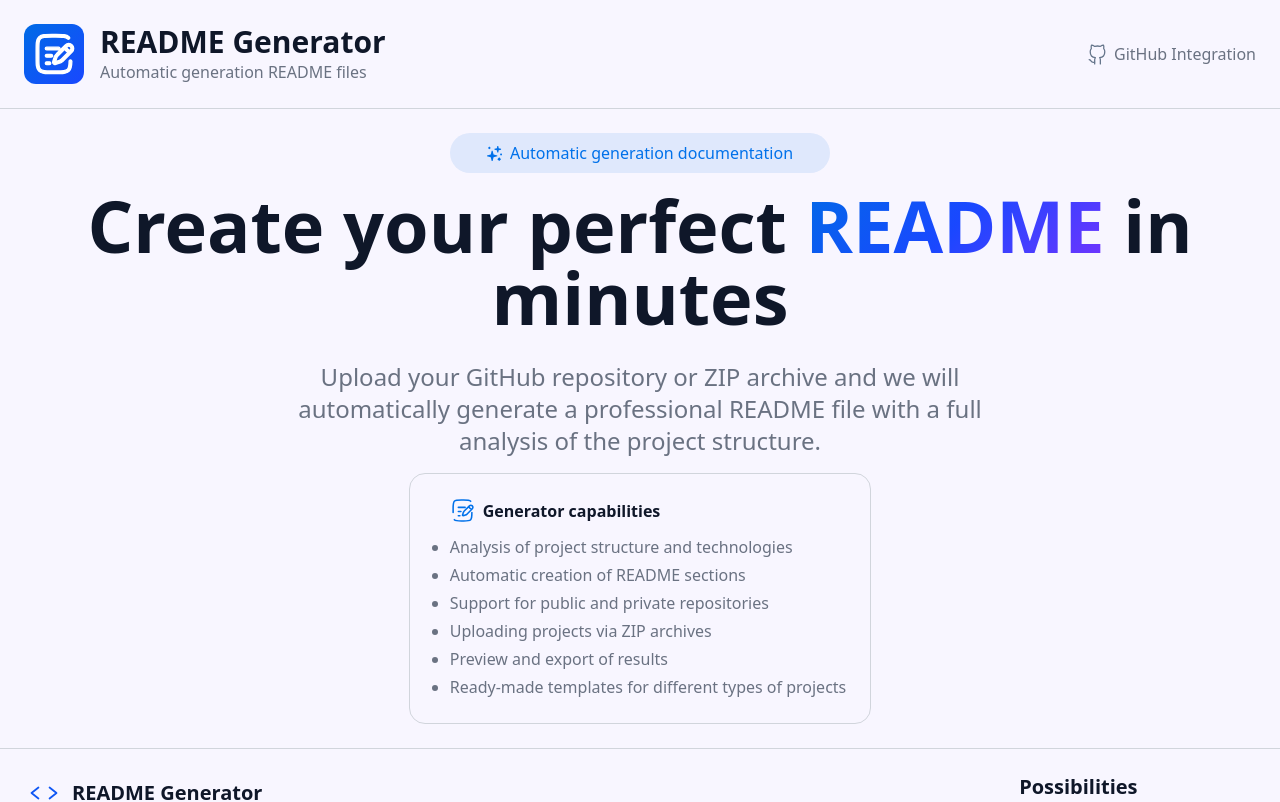
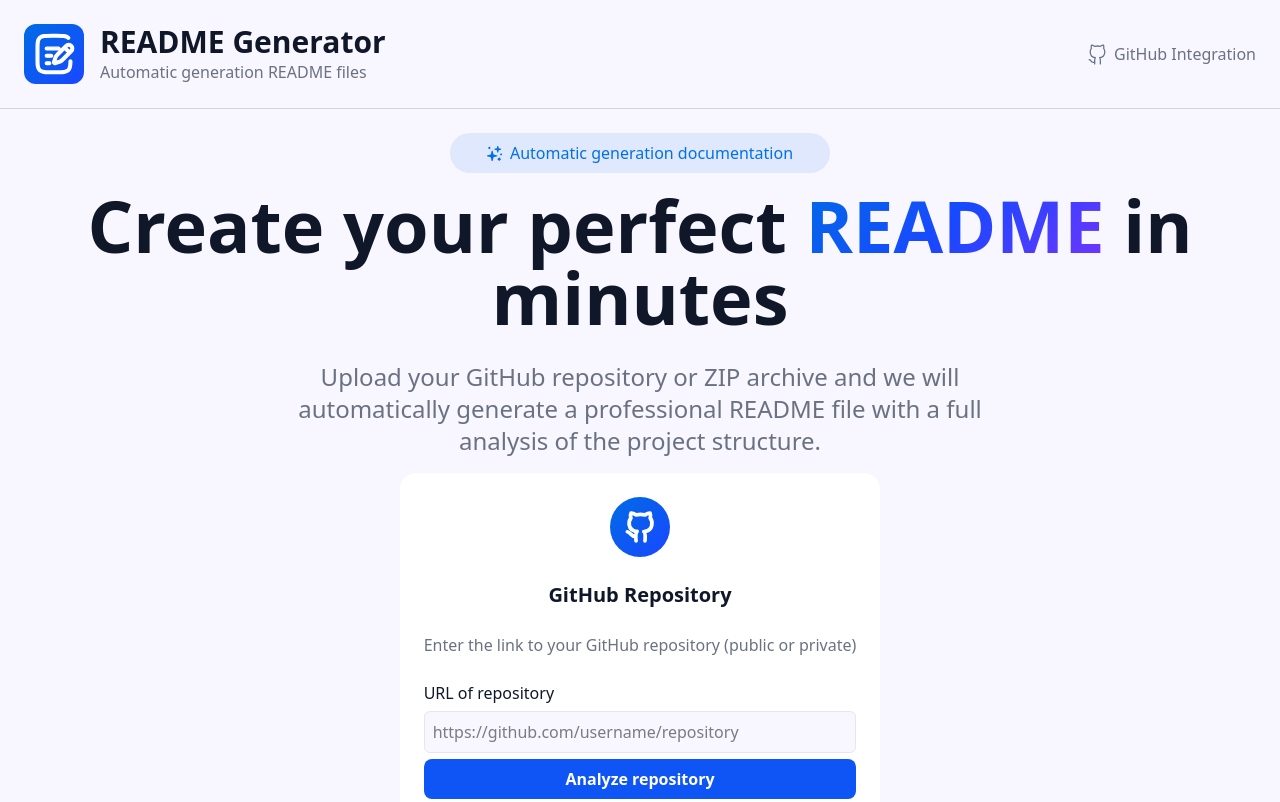
Before and after one commit to DmitriyPozniakov/Readme.md-Generator, a Nuxt app: page / in a window 1280 px wide. Shown: the top 802 px of the page. Built offline with nearby package versions, Linux system fonts and the light colour scheme.

Commit message:
added new container that allows user to enter link to repository

```diff
--- /dev/null
+++ b/app/components/GithubContainer.vue
@@ -0,0 +1,23 @@
+<template>
+  <div class="flex flex-col gap-6 items-center bg-white rounded-2xl p-6">
+    <BaseContainer url="/images/icons/github.svg" :rounded="true" />
+    <h2 class="text-custom-black text-xl font-bold">GitHub Repository</h2>
+    <p class="text-gray-500 text-center">
+      Enter the link to your GitHub repository (public or private)
+    </p>
+    <form @click.prevent class="flex flex-col gap-1.5 w-full">
+      <label class="text-custom-black" for="url">URL of repository</label>
+      <input
+        class="w-full p-2 bg-[#f8f6ff] rounded-md border border-gray-200 focus:border-2 focus:border-[#0F55F5] outline-none"
+        type="url"
+        id="url"
+        placeholder="https://github.com/username/repository"
+      />
+      <button
+        class="w-full bg-[#0F55F5] hover:bg-[#356bff] disabled:bg-[#87A5F9] text-white font-bold py-2 px-4 rounded-lg transition-colors cursor-pointer"
+      >
+        Analyze repository
+      </button>
+    </form>
+  </div>
+</template>
--- a/app/components/MainText.vue
+++ b/app/components/MainText.vue
@@ -15,6 +15,7 @@
       generate a professional README file with a full analysis of the project
       structure.
     </p>
+    <GithubContainer />
     <PossibilityContainer />
   </div>
 </template>
--- a/app/components/base/BaseContainer.vue
+++ b/app/components/base/BaseContainer.vue
@@ -1,6 +1,6 @@
 <template>
-    <div class="container max-h-[60px] w-[60px]">
-        <img class="min-h-[40px]" :src="props.url" alt="icon">
+    <div class="container max-h-[60px] w-[60px]" :class="{ 'rounded-full': props.rounded }">
+        <img class="min-h-[40px] w-full h-full object-cover" :src="props.url" alt="icon">
     </div>
 </template>
 
@@ -9,6 +9,7 @@ import { defineProps } from 'vue';
 
 interface Props {
     url: string
+    rounded?: boolean
 }
 
 const props = defineProps<Props>();
```
